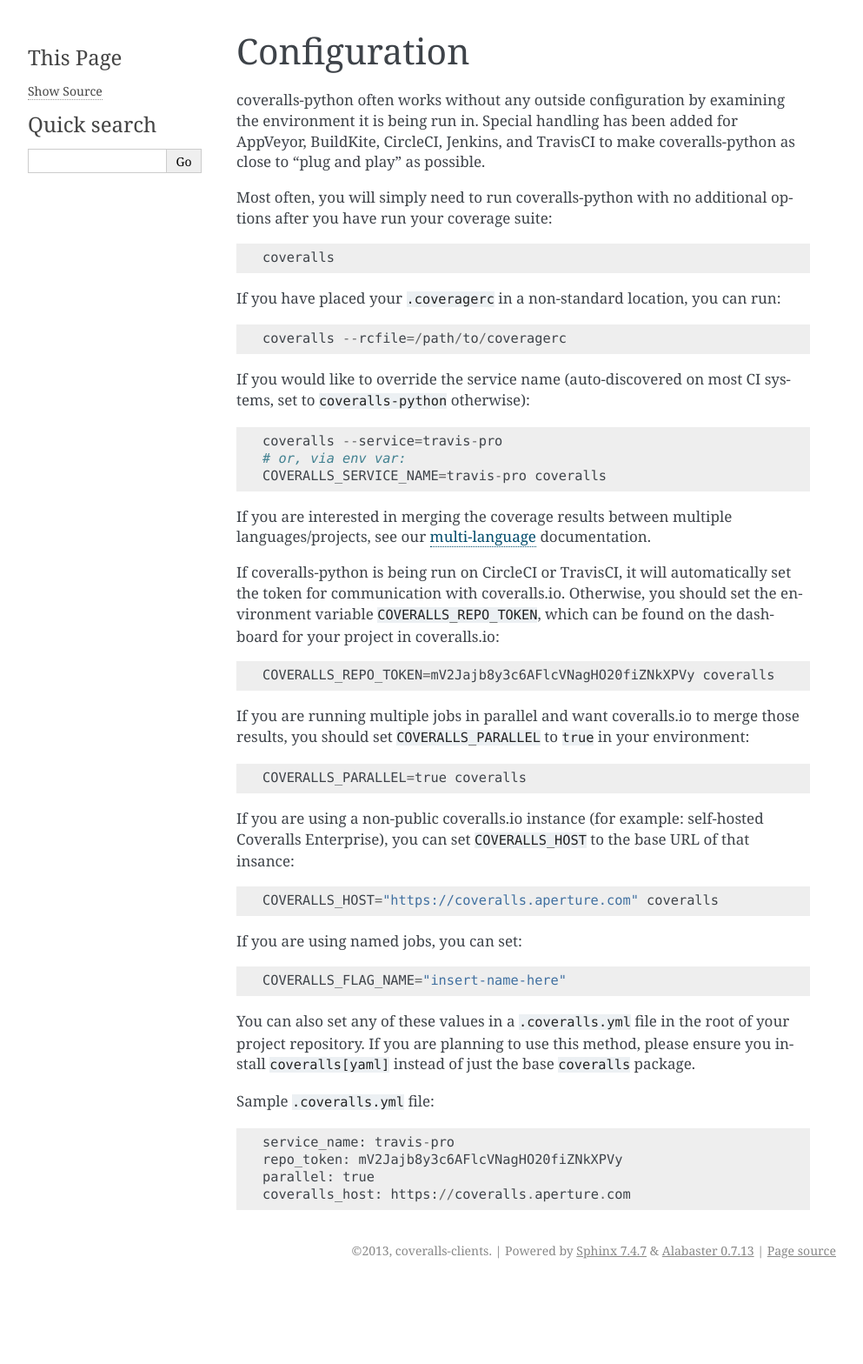
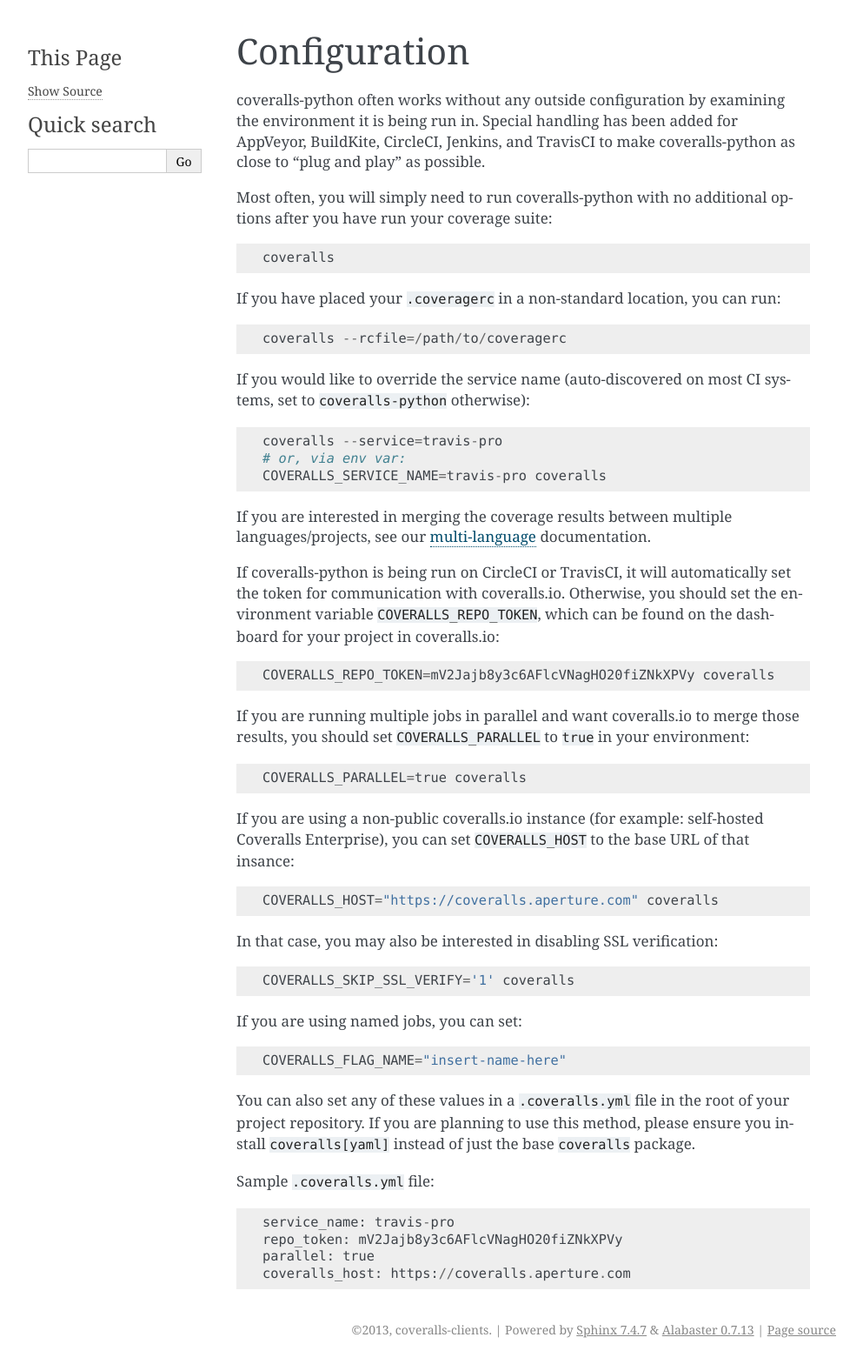
Before and after one commit to TheKevJames/coveralls-python, a Sphinx documentation site: the page built from docs/usage/configuration.rst, in a window 1280 px wide. Shown: the whole page at 87% size, without its empty margins (148-1141 px from the left). Built offline with Sphinx 7.4.7, drawn with Linux system fonts in a browser that asks for light colours; formulas are drawn with MathJax 3; before the commit the page ends 1477 px from its top, so only the background shows below that.

Commit message:
docs(ssl): add usage for disabling ssl verify

```diff
--- a/docs/usage/configuration.rst
+++ b/docs/usage/configuration.rst
@@ -33,6 +33,10 @@ If you are using a non-public coveralls.io instance (for example: self-hosted Co
 
     COVERALLS_HOST="https://coveralls.aperture.com" coveralls
 
+In that case, you may also be interested in disabling SSL verification::
+
+    COVERALLS_SKIP_SSL_VERIFY='1' coveralls
+
 If you are using named jobs, you can set::
 
     COVERALLS_FLAG_NAME="insert-name-here"
```
